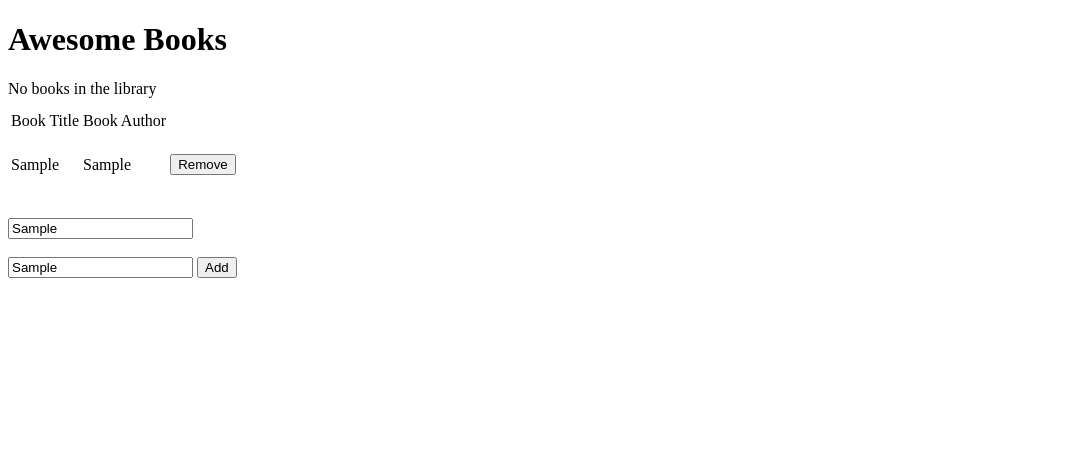
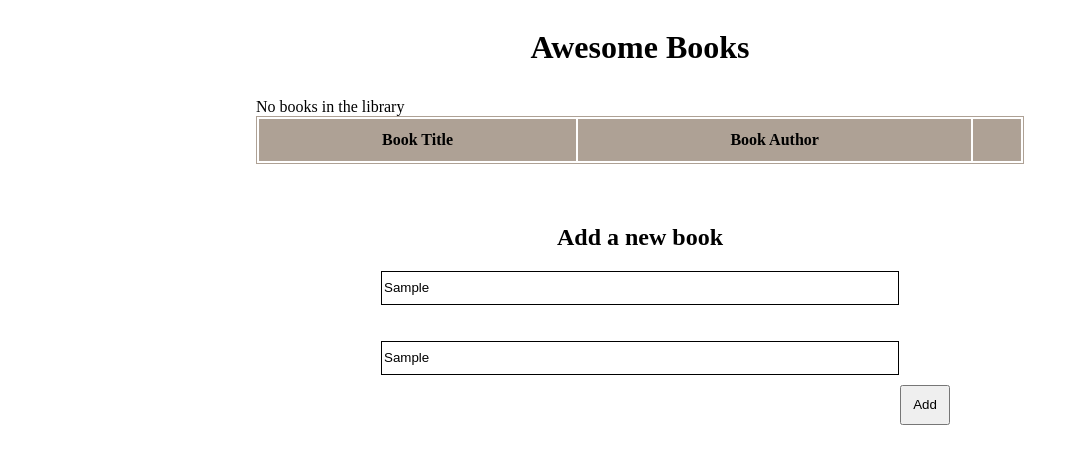
Before and after one commit to Thoth1111/Awesome-Books-pair-programming-project, a website: page index.html in a window 1280 px wide. Both pictures are taken after typing "Sample", "Sample" into the empty fields and a click on the button "Add". Shown: the whole page, without its empty margins (0-1079 px from the left). Drawn offline with Linux system fonts and the light colour scheme.

Commit message:
Modify CSS and index.js

```diff
--- a/index.html
+++ b/index.html
@@ -18,6 +18,7 @@
                 <tr>
                     <td>Book Title</td>
                     <td>Book Author</td>
+                    <td></td>
                 </tr>
             </thead>
             <tbody class="table_body">
@@ -25,6 +26,7 @@
         </table>
     </section>
     <form class="book_form">
+        <h2>Add a new book</h2>
         <input type="text" id="title" name="title" placeholder="Title" value="" class="title_input" required>
         <br><br>
         <input type="text" id="author" name="author" placeholder="Author" value="" class="author_input" required>
--- a/index.js
+++ b/index.js
@@ -4,6 +4,35 @@ const empty = document.querySelector('.empty_bookstore');
 const form = document.querySelector('.book_form');
 const tableBody = document.querySelector('.table_body');
 let storedBooks = JSON.parse(localStorage.getItem('bookstored'));
+
+
+class Book {
+  constructor(title,author) {
+    this.title = title;
+    this.author = author;
+  }
+  publish () {
+    const booksData = {
+      titleKey: this.title,
+      authorKey: this.author,
+    };
+    if (!storedBooks) {
+      storedBooks = [];
+    }
+    storedBooks.push(booksData);
+    localStorage.setItem('bookstored', JSON.stringify(storedBooks));
+  }
+  // unpublish () {
+
+
+  // }
+}
+
+form.addEventListener('submit', (e) => {
+    e.preventDefault();
+    const entry = new Book(title.value, author.value);
+    entry.publish();
+  });
 
 function displayBooks(booksData) {
   let eachTableRow = '';
@@ -37,16 +66,16 @@ window.addEventListener('load', () => {
   }
 });
 
-form.addEventListener('submit', (e) => {
-  e.preventDefault();
-  const booksData = {
-    titleKey: title.value,
-    authorKey: author.value,
-  };
-  if (!storedBooks) {
-    storedBooks = [];
-  }
-  storedBooks.push(booksData);
-  localStorage.setItem('bookstored', JSON.stringify(storedBooks));
-  displayBooks(storedBooks);
-});
+// form.addEventListener('submit', (e) => {
+//   e.preventDefault();
+//   const booksData = {
+//     titleKey: title.value,
+//     authorKey: author.value,
+//   };
+//   if (!storedBooks) {
+//     storedBooks = [];
+//   }
+//   storedBooks.push(booksData);
+//   localStorage.setItem('bookstored', JSON.stringify(storedBooks));
+//   displayBooks(storedBooks);
+// });
--- a/style.css
+++ b/style.css
@@ -1,7 +1,44 @@
+body, .book_form{
+  display: flex;
+  flex-direction: column;
+  align-items: center;
+  gap: 10px;
+}
+
 .table {
   margin-bottom: 30px;
+  width: 60vw;
+  border: 1px solid #aea195;
+}
+
+tr:nth-child(even) {
+  background-color: #d3d3d3;
+}
+
+tr td:nth-child(3) {
+text-align: right;
+padding-right: 10px;
+}
+
+.table_head > tr {
+  background-color:  #aea195;
+  font-weight: bold;
+  text-align: center;
 }
 
 td {
   height: 40px;
 }
+
+.book_form input {
+ width: 40vw;
+ height: 30px;
+ border: 1px solid black;
+ margin: -10px 0;
+}
+
+#add {
+  margin: 10px 0 0 570px;
+  width: 50px;
+  height: 40px;
+}
```
